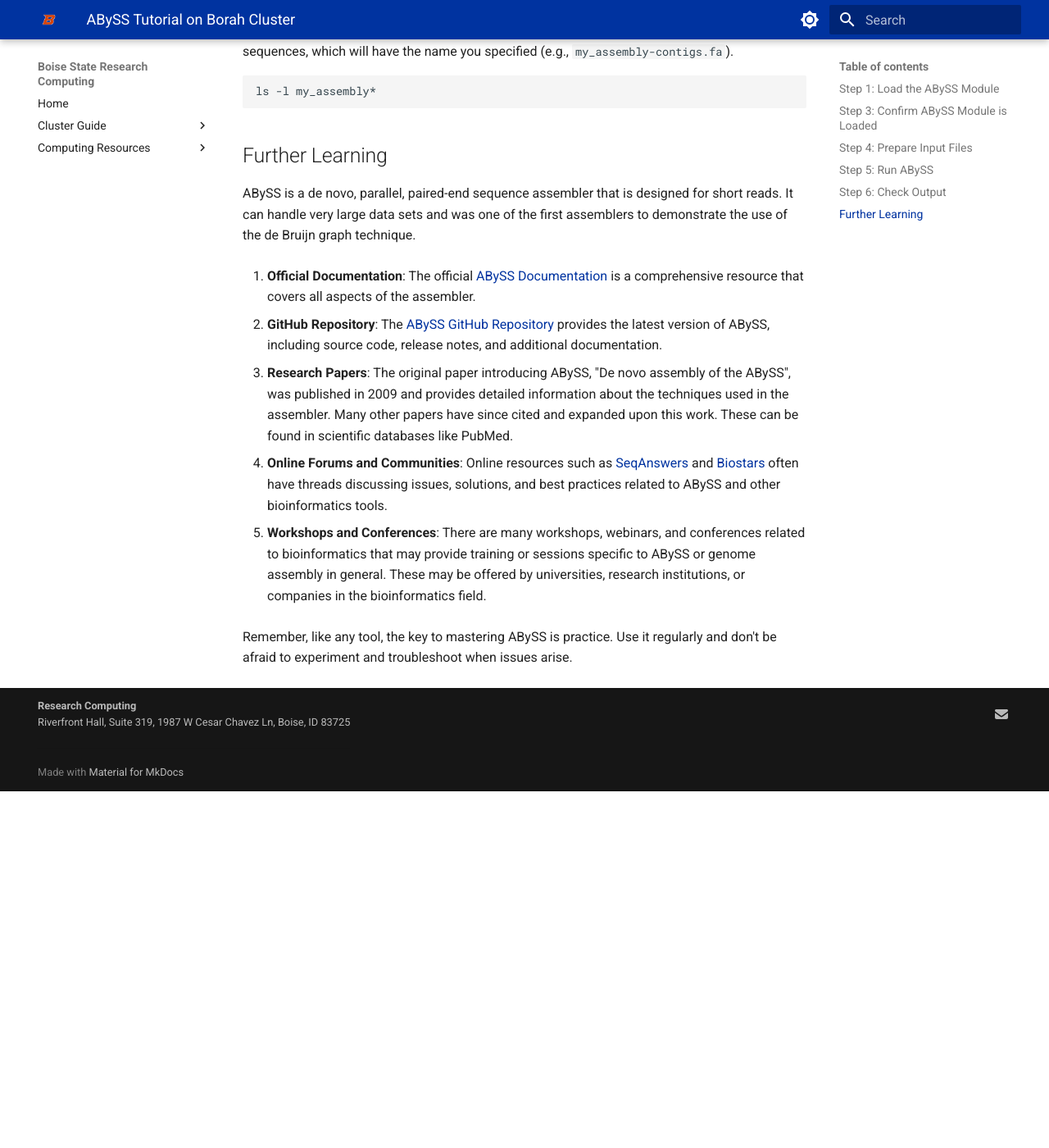
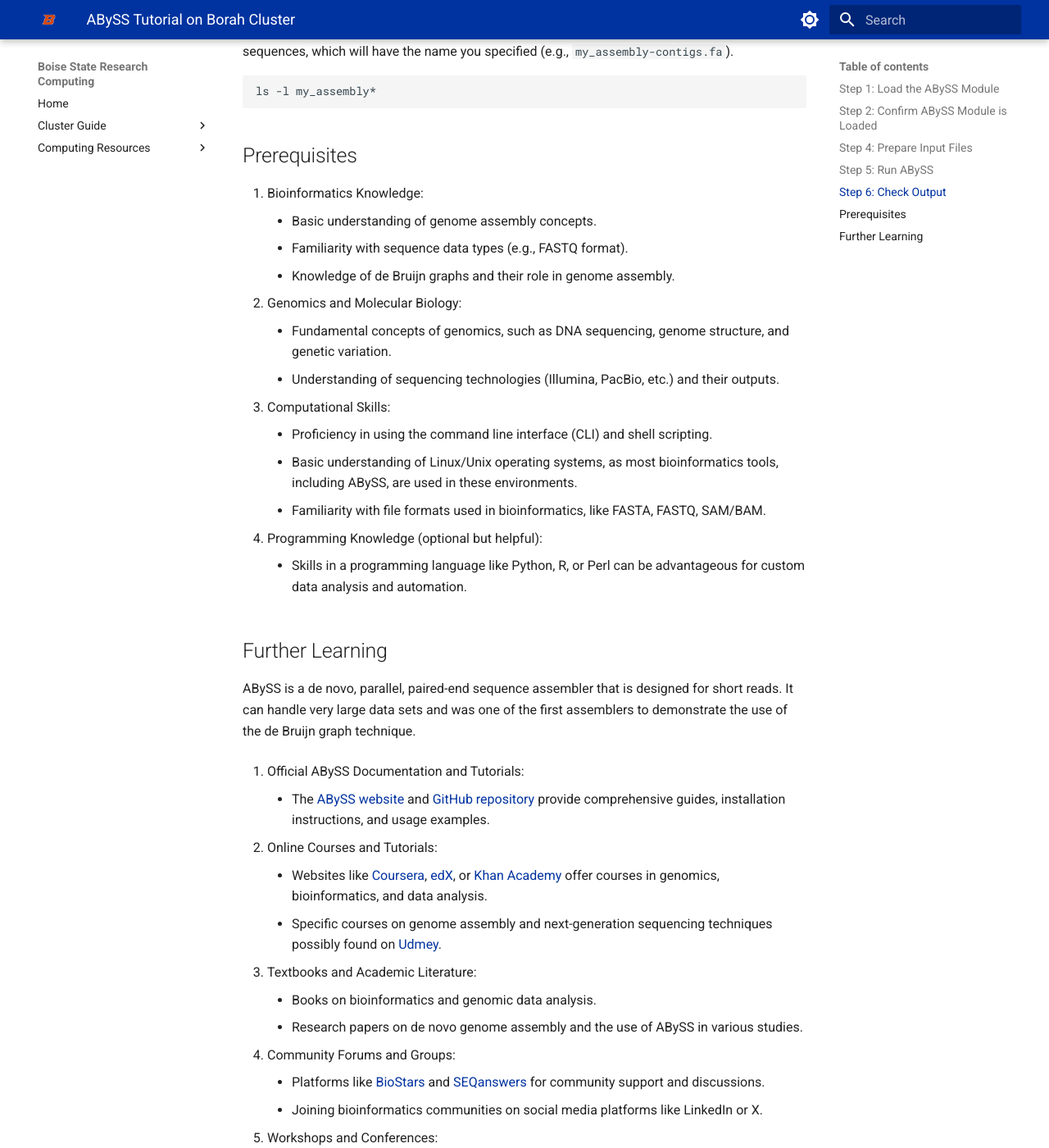
Before and after one commit to bsurc/docs, an MkDocs documentation site: the page built from docs/Borah Modules/Abyss-Tutorial.md, in a window 1280 px wide and 1400 px high, scrolled down 1523 px. Shown: the whole window at 82% size. Built offline with MkDocs 1.6.1 and Material for MkDocs 9.7.7, drawn with Linux system fonts in a browser that asks for light colours; before the commit the page ends 2488 px from its top, so only the background shows below that; some of the changed text lies outside the part shown.

Commit message:
Added to Abyss-Tutorial.md

````diff
--- a/docs/Borah Modules/Abyss-Tutorial.md
+++ b/docs/Borah Modules/Abyss-Tutorial.md
@@ -10,7 +10,7 @@ Borah uses a system called "modules" to manage software. To use ABySS, you need
 module add abyss
 ```
 
-## Step 3: Confirm ABySS Module is Loaded
+## Step 2: Confirm ABySS Module is Loaded
 
 You can see a list of currently loaded modules with the `module list` command.
 
@@ -59,18 +59,46 @@ ABySS will create several output files. The main output is a FASTA file containi
 ls -l my_assembly*
 ```
 
+## Prerequisites
+
+1. Bioinformatics Knowledge:
+    - Basic understanding of genome assembly concepts.
+    - Familiarity with sequence data types (e.g., FASTQ format).
+    - Knowledge of de Bruijn graphs and their role in genome assembly.
+2. Genomics and Molecular Biology:
+    - Fundamental concepts of genomics, such as DNA sequencing, genome structure, and genetic variation.
+    - Understanding of sequencing technologies (Illumina, PacBio, etc.) and their outputs.
+3. Computational Skills:
+    - Proficiency in using the command line interface (CLI) and shell scripting.
+    - Basic understanding of Linux/Unix operating systems, as most bioinformatics tools, including ABySS, are used in these environments.
+    - Familiarity with file formats used in bioinformatics, like FASTA, FASTQ, SAM/BAM.
+4. Programming Knowledge (optional but helpful):
+    - Skills in a programming language like Python, R, or Perl can be advantageous for custom data analysis and automation.
+
 ## Further Learning
 
 ABySS is a de novo, parallel, paired-end sequence assembler that is designed for short reads. It can handle very large data sets and was one of the first assemblers to demonstrate the use of the de Bruijn graph technique.
 
-1. **Official Documentation**: The official [ABySS Documentation](https://www.bcgsc.ca/abyss) is a comprehensive resource that covers all aspects of the assembler.
+1. Official ABySS Documentation and Tutorials:
+    - The [ABySS website](https://www.bcgsc.ca/abyss) and [GitHub repository](https://github.com/bcgsc/abyss) provide comprehensive guides, installation instructions, and usage examples.
 
-2. **GitHub Repository**: The [ABySS GitHub Repository](https://github.com/bcgsc/abyss) provides the latest version of ABySS, including source code, release notes, and additional documentation.
+2. Online Courses and Tutorials:
+    - Websites like [Coursera](https://www.coursera.org/), [edX](https://www.edx.org/), or [Khan Academy](https://www.khanacademy.org/) offer courses in genomics, bioinformatics, and data analysis.
+    - Specific courses on genome assembly and next-generation sequencing techniques possibly found on [Udmey](https://www.udemy.com/).
+3. Textbooks and Academic Literature:
+    - Books on bioinformatics and genomic data analysis.
+    - Research papers on de novo genome assembly and the use of ABySS in various studies.
+4. Community Forums and Groups:
+    - Platforms like [BioStars](https://www.biostars.org/) and [SEQanswers](http://seqanswers.com/) for community support and discussions.
+    - Joining bioinformatics communities on social media platforms like LinkedIn or X.
+5. Workshops and Conferences:
+    - Attend workshops or webinars focused on genome assembly or ABySS.
+    - Conferences like ISMB (International Society for Computational Biology) often have sessions or workshops on genome assembly and bioinformatics tools.
+6. Practical Experience:
+    - Hands-on practice with sequencing data.
+    - Experimenting with different parameters and data sets in ABySS to understand the effects on assembly outcomes.
+7. Collaboration with Experienced Individuals:
+    - Collaborating with experienced bioinformaticians or joining a research lab can provide practical insights and mentorship.
 
-3. **Research Papers**: The original paper introducing ABySS, "De novo assembly of the ABySS", was published in 2009 and provides detailed information about the techniques used in the assembler. Many other papers have since cited and expanded upon this work. These can be found in scientific databases like PubMed.
-
-4. **Online Forums and Communities**: Online resources such as [SeqAnswers](http://seqanswers.com/) and [Biostars](https://www.biostars.org/) often have threads discussing issues, solutions, and best practices related to ABySS and other bioinformatics tools.
-
-5. **Workshops and Conferences**: There are many workshops, webinars, and conferences related to bioinformatics that may provide training or sessions specific to ABySS or genome assembly in general. These may be offered by universities, research institutions, or companies in the bioinformatics field.
 
 Remember, like any tool, the key to mastering ABySS is practice. Use it regularly and don't be afraid to experiment and troubleshoot when issues arise.
````
